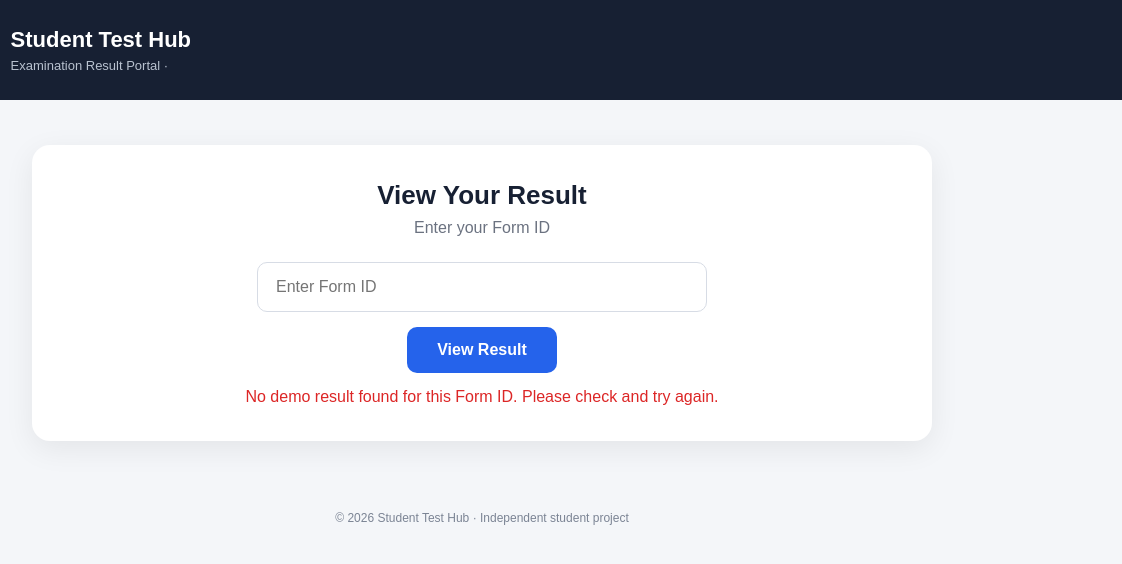
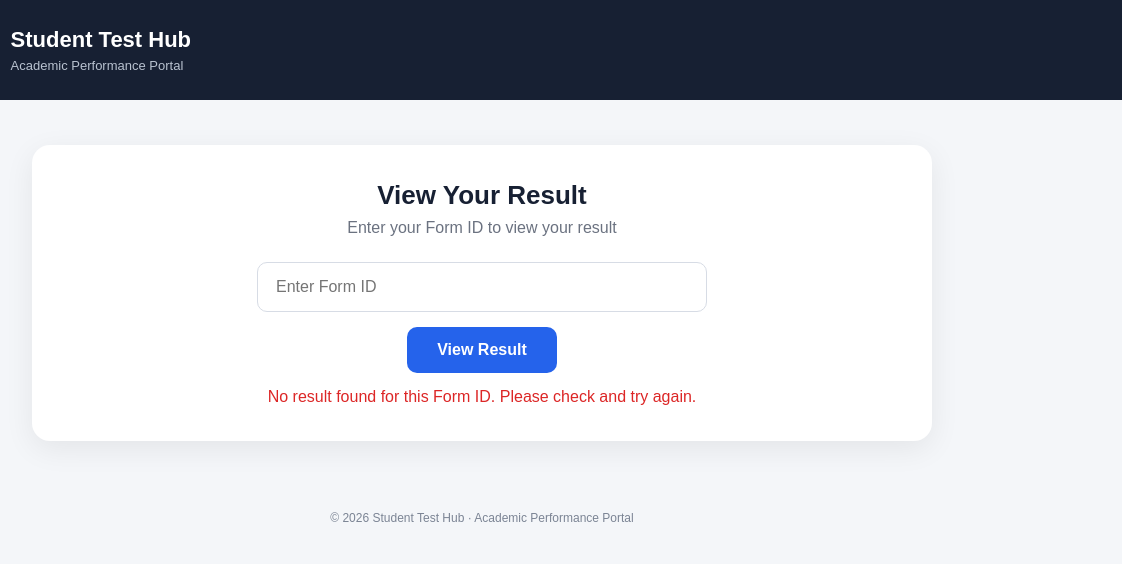
Before and after one commit to ctzww5ryb6-lang/allen-result-portal, a plain HTML site: page index.html in a window 1280 px wide. Both pictures are taken after a click on the button "View Result". Shown: the full height of the page, 158-1280 px from the left. Drawn offline with Linux system fonts and the light colour scheme.

Commit message:
Add files via upload

```diff
--- a/index.html
+++ b/index.html
@@ -3,19 +3,19 @@
 <head>
 <meta charset="UTF-8">
 <meta name="viewport" content="width=device-width, initial-scale=1.0">
-<title>ALLEN Student Test Hub -</title>
+<title>Student Test Hub - Demo Portal</title>
 <link rel="stylesheet" href="style.css">
 </head>
 <body>
 <header class="header">
   <div class="logo"><img src="logo.png" alt="Allen Career Institute logo"></div>
-  <div><h1>Student Test Hub</h1><p>Examination Result Portal · </p></div>
+  <div><h1>Student Test Hub</h1><p>Academic Performance Portal</p></div>
 </header>
 
 <main class="container">
   <section class="search-box">
     <h2>View Your Result</h2>
-    <p class="subtitle">Enter your Form ID </p>
+    <p class="subtitle">Enter your Form ID to view your result</p>
     <input type="text" id="formId" placeholder="Enter Form ID" autocomplete="off"
       onkeydown="if(event.key === 'Enter') showResult()">
     <br><button type="button" onclick="showResult()">View Result</button>
@@ -51,11 +51,11 @@
       <div class="performance-row"><span>Chemistry</span><div class="bar"><div id="chemistryBar"></div></div></div>
       <div class="performance-row"><span>Biology</span><div class="bar"><div id="biologyBar"></div></div></div>
     </div>
-    <p class="demo-note">Demo result for a student project — not an official institute result.</p>
+    <p class="demo-note">Independent student project · Not affiliated with Allen Career Institute.</p>
   </section>
 </main>
 
-<footer>© 2026 Student Test Hub · Independent student project</footer>
+<footer>© 2026 Student Test Hub · Academic Performance Portal</footer>
 <script src="script.js"></script>
 </body>
 </html>
--- a/script.js
+++ b/script.js
@@ -38,7 +38,7 @@ function displayResult(formId) {
 
   if (!student) {
     result.style.display = "none";
-    error.textContent = "No demo result found for this Form ID. Please check and try again.";
+    error.textContent = "No result found for this Form ID. Please check and try again.";
     return;
   }
 
```
